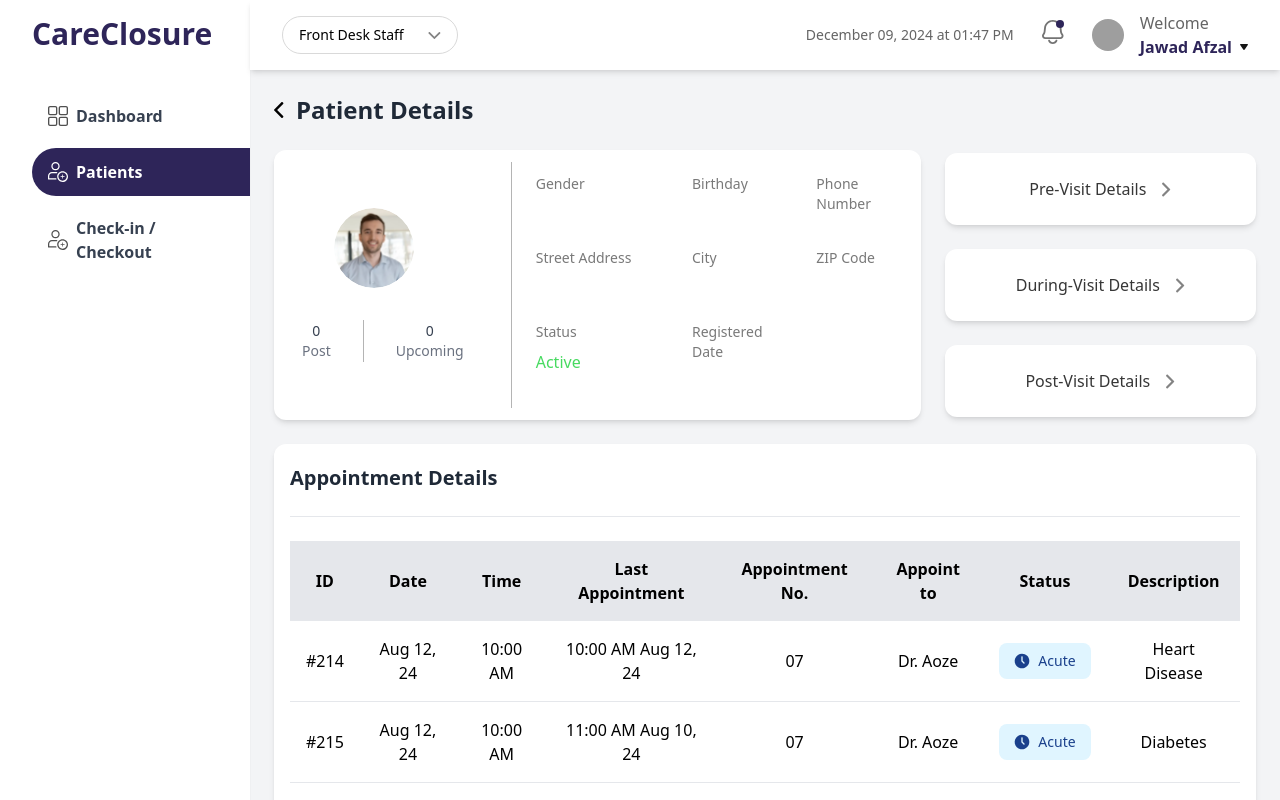
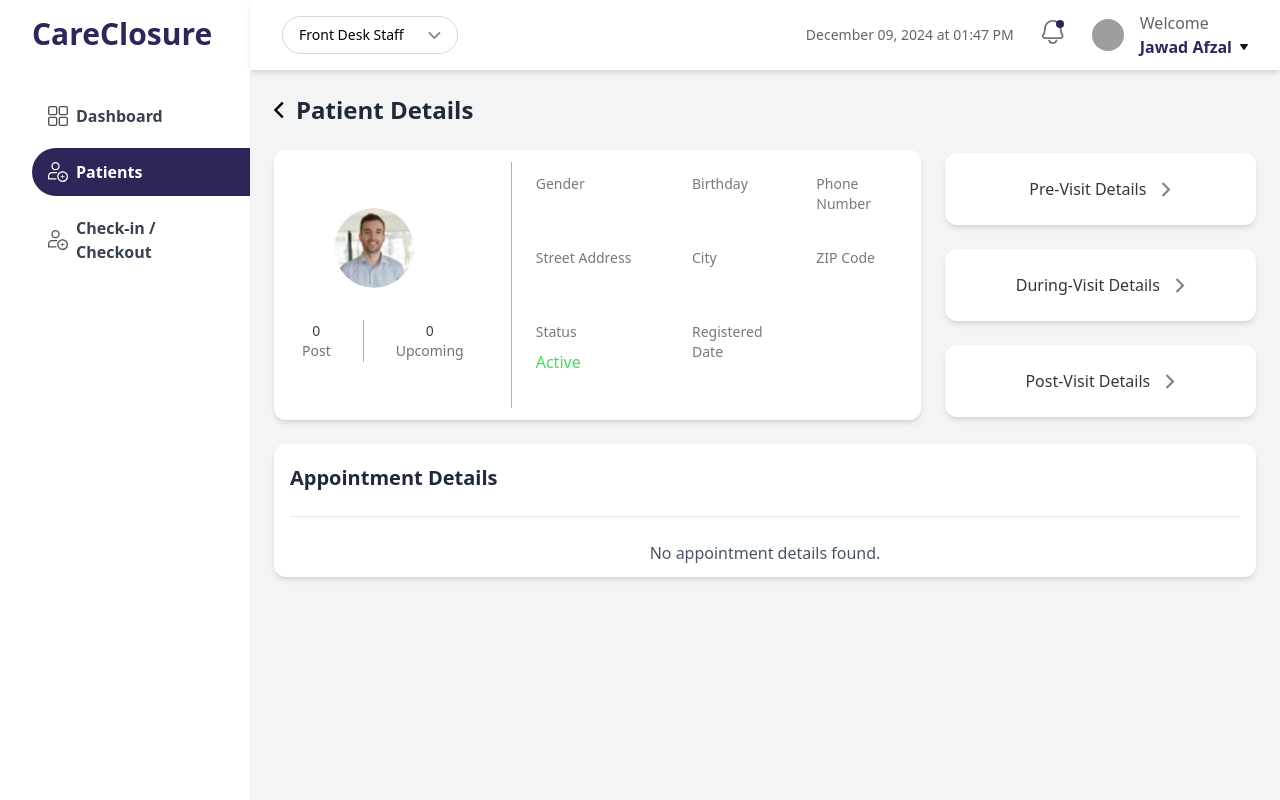
Before and after one commit to irum-shah78/care-closure, a React (Create React App) app: page /patients/patient-details in a window 1280 px wide. Shown: the top 800 px of the page. Built offline with nearby package versions, Linux system fonts and the light colour scheme; grey boxes are pictures that could not be loaded.

Commit message:
added appointment scheduling

```diff
--- a/src/pages/patientdetails/PatientDetails.jsx
+++ b/src/pages/patientdetails/PatientDetails.jsx
@@ -1,4 +1,4 @@
-import React, { useEffect } from "react";
+import React, { useEffect, useState } from "react";
 import Header from "../../components/header/Header";
 import Sidebar from "../../components/sidebar/Sidebar";
 import backIcon from "../../assets/back-icon.svg";
@@ -11,139 +11,51 @@ import { useNavigate, useLocation } from "react-router-dom";
 
 const getRandomStatus = () => (Math.random() < 0.5 ? "Chronic" : "Acute");
 
-const patientsData = [
-  {
-    id: "#214",
-    date: "Aug 12, 24",
-    time: "10:00 AM",
-    lastAppointment: "10:00 AM Aug 12, 24",
-    appointementNo: "07",
-    appointTo: "Dr. Aoze",
-    status: getRandomStatus(),
-    description: "Heart Disease",
-  },
-  {
-    id: "#215",
-    date: "Aug 12, 24",
-    time: "10:00 AM",
-    gender: "Female",
-    lastAppointment: "11:00 AM Aug 10, 24",
-    appointementNo: "07",
-    appointTo: "Dr. Aoze",
-    status: getRandomStatus(),
-    description: "Diabetes",
-  },
-  {
-    id: "#216",
-    date: "Aug 12, 24",
-    time: "10:00 AM",
-    lastAppointment: "12:00 PM Aug 08, 24",
-    appointementNo: "24",
-    appointTo: "Dr. Aoze",
-    status: getRandomStatus(),
-    description: "Heart Disease",
-  },
-  {
-    id: "#217",
-    date: "Aug 12, 24",
-    time: "10:00 AM",
-    gender: "Female",
-    lastAppointment: "03:00 PM Aug 06, 24",
-    appointementNo: "20",
-    appointTo: "Dr. Aoze",
-    status: getRandomStatus(),
-    description: "Heart Disease",
-  },
-  {
-    id: "#218",
-    date: "Aug 12, 24",
-    time: "10:00 AM",
-    lastAppointment: "02:00 PM Aug 05, 24",
-    appointementNo: "10",
-    appointTo: "Dr. Aoze",
-    status: getRandomStatus(),
-    description: "Heart Disease",
-  },
-  {
-    id: "#219",
-    date: "Aug 12, 24",
-    time: "10:00 AM",
-    gender: "Female",
-    lastAppointment: "09:00 AM Aug 04, 24",
-    appointementNo: "09",
-    appointTo: "Dr. Aoze",
-    status: getRandomStatus(),
-    description: "Heart Disease",
-  },
-  {
-    id: "#220",
-    date: "Aug 12, 24",
-    time: "10:00 AM",
-    lastAppointment: "11:30 AM Aug 03, 24",
-    appointementNo: "03",
-    appointTo: "Dr. Aoze",
-    status: getRandomStatus(),
-    description: "Heart Disease",
-  },
-  {
-    id: "#221",
-    date: "Aug 12, 24",
-    time: "10:00 AM",
-    gender: "Female",
-    lastAppointment: "08:30 AM Aug 02, 24",
-    appointementNo: "08",
-    appointTo: "Dr. Aoze",
-    status: getRandomStatus(),
-    description: "Heart Disease",
-  },
-  {
-    id: "#222",
-    date: "Aug 12, 24",
-    time: "10:00 AM",
-    lastAppointment: "05:00 PM Aug 01, 24",
-    appointementNo: "05",
-    appointTo: "Dr. Aoze",
-    status: getRandomStatus(),
-    description: "Liver Disease",
-  },
-  {
-    id: "#223",
-    date: "Aug 12, 24",
-    time: "10:00 AM",
-    gender: "Female",
-    lastAppointment: "04:00 PM Jul 31, 24",
-    appointementNo: "04",
-    appointTo: "Dr. Aoze",
-    status: getRandomStatus(),
-    description: "Heart Disease",
-  },
-  {
-    id: "#224",
-    date: "Aug 12, 24",
-    time: "10:00 AM",
-    lastAppointment: "06:00 PM Jul 30, 24",
-    appointementNo: "02",
-    appointTo: "Dr. Aoze",
-    status: getRandomStatus(),
-    description: "Kidney Stones",
-  },
-  {
-    id: "#225",
-    date: "Aug 12, 24",
-    time: "10:00 AM",
-    gender: "Female",
-    lastAppointment: "07:00 PM Jul 29, 24",
-    appointementNo: "07",
-    appointTo: "Dr. Aoze",
-    status: getRandomStatus(),
-    description: "Heart Disease",
-  },
-];
-
 const PatientDetails = () => {
   const navigate = useNavigate();
   const { state } = useLocation();
   const patient = state?.patient;
+  const [appointments, setAppointments] = useState([]);
+  const [appointmentStats, setAppointmentStats] = useState({
+    total: 0,
+    lastAppointment: "N/A",
+  });
+
+  useEffect(() => {
+    if (patient) {
+      localStorage.setItem("patient", JSON.stringify(patient));
+    }
+    const storedAppointments = localStorage.getItem("patientVisits");
+    if (storedAppointments) {
+      const parsedAppointments = JSON.parse(storedAppointments);
+      const filteredAppointments = parsedAppointments
+        .filter((appointment) => appointment.patientId === patient?.id)
+        .map((appointment) => ({
+          ...appointment,
+          status: appointment.status || getRandomStatus(),
+        }));
+
+      setAppointments(filteredAppointments);
+
+      if (filteredAppointments.length > 0) {
+        const lastAppointmentDate = filteredAppointments
+          .map(
+            (appointment) =>
+              new Date(
+                appointment.preferredDate + " " + appointment.preferredTimeSlot
+              )
+          )
+          .sort((a, b) => b - a)[0]; // Sort appointments by date
+
+        setAppointmentStats({
+          total: filteredAppointments.length,
+          lastAppointment: lastAppointmentDate.toLocaleString(), // Display date and time
+        });
+      } else {
+        setAppointmentStats({ total: 0, lastAppointment: "N/A" });
+      }
+    }
+  }, [patient]);
 
   useEffect(() => {
     if (patient) {
@@ -290,7 +202,7 @@ const PatientDetails = () => {
             </div>
           </div>
 
-          <div className="bg-white overflow-hidden rounded-xl shadow-md w-full h-full px-4 py-3">
+          {/* <div className="bg-white overflow-hidden rounded-xl shadow-md w-full h-full px-4 py-3">
             <h2 className="text-xl font-bold text-gray-800 mt-2">
               Appointment Details
             </h2>
@@ -362,6 +274,91 @@ const PatientDetails = () => {
                 </tbody>
               </table>
             </div>
+          </div> */}
+
+          <div className="col-span-12 bg-white overflow-hidden rounded-xl shadow-md w-full h-full px-4 py-3">
+            <h2 className="text-xl font-bold text-gray-800 mt-2">
+              Appointment Details
+            </h2>
+            <hr className="text-[#D1D1D1] border-1 mt-6 mb-6" />
+            <div className="max-h-[500px] overflow-y-auto w-full">
+              {appointments.length > 0 ? (
+                <table className="w-full bg-white">
+                  <thead className="bg-gray-200">
+                    <tr>
+                      {[
+                        "ID",
+                        "Date",
+                        "Time",
+                        "Appointment No.",
+                        "Appoint to",
+                        "Status",
+                        "Description",
+                      ].map((header) => (
+                        <th key={header} className="p-4 text-center">
+                          {header}
+                        </th>
+                      ))}
+                    </tr>
+                  </thead>
+                  <tbody>
+                    {appointments.map(
+                      (
+                        {
+                          visitId,
+                          preferredDate,
+                          preferredTimeSlot,
+                          preferredDoctor,
+                          status,
+                          description,
+                        },
+                        index
+                      ) => {
+                        const appointmentNumber = index + 1;
+                        return (
+                          <tr
+                            key={visitId}
+                            className="border-b hover:bg-gray-50 text-center"
+                          >
+                            <td className="p-4">{visitId}</td>
+                            <td className="p-4">{preferredDate}</td>
+                            <td className="p-4">{preferredTimeSlot}</td>
+
+                            <td className="p-4">{appointmentNumber}</td>
+                            <td className="p-4">{preferredDoctor}</td>
+                            <td className="p-4">
+                              <div
+                                className={`flex items-center justify-center gap-2 px-3 py-2 text-sm font-medium rounded-lg ${
+                                  status === "Chronic"
+                                    ? "bg-[#FFCDC9] text-[#D2362B]"
+                                    : "bg-[#E0F5FF] text-[#1A408C]"
+                                }`}
+                              >
+                                <img
+                                  src={
+                                    status === "Chronic"
+                                      ? chronicIcon
+                                      : acuteIcon
+                                  }
+                                  alt={status}
+                                  className="w-4 h-4"
+                                />
+                                <span>{status}</span>
+                              </div>
+                            </td>
+                            <td className="p-4">{patient.description}</td>
+                          </tr>
+                        );
+                      }
+                    )}
+                  </tbody>
+                </table>
+              ) : (
+                <p className="text-gray-600 text-center">
+                  No appointment details found.
+                </p>
+              )}
+            </div>
           </div>
         </div>
       </main>
```
Also changed, not shown: src/pages/previsitregistration/PreRegistration.jsx (+67 -54 lines).
